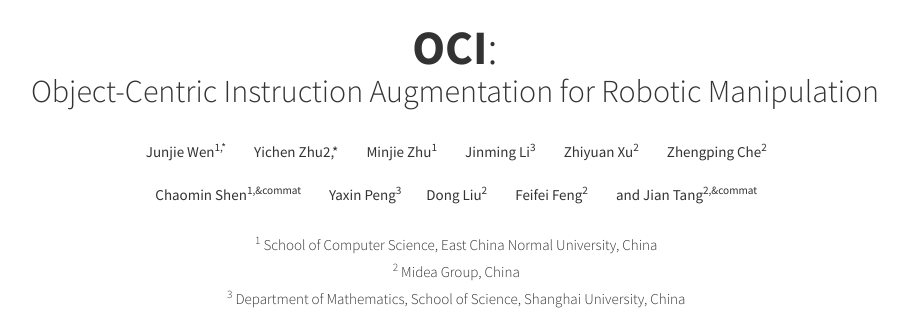
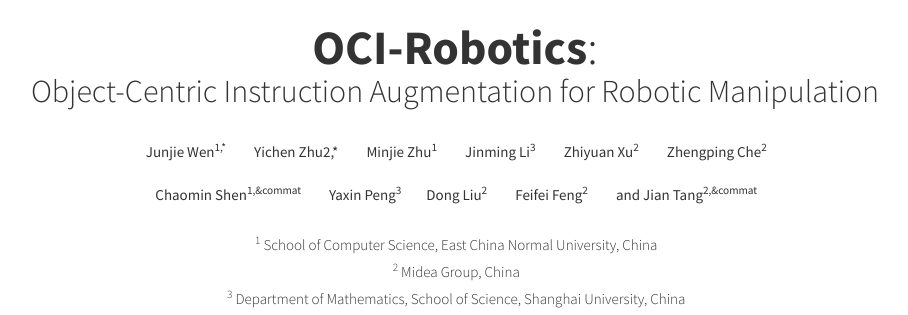
Before and after one commit to oci-robotics/oci-robotics.github.io, a plain HTML site: page index.html in a window 1280 px wide. Shown: the top 315 px of the page, without its empty margins (185-1093 px from the left). Drawn offline with nearby package versions, Linux system fonts and the light colour scheme; some packages are replaced by stand-ins of ours; a script that the page names is missing.

Commit message:
update project

```diff
--- a/index.html
+++ b/index.html
@@ -54,7 +54,7 @@
     <div class="container" id="main">
         <div class="row">
             <h2 class="col-md-12 text-center">
-                <font size="+4"><b>OCI</b>:</font> </br> Object-Centric Instruction Augmentation for Robotic Manipulation</br>
+                <font size="+4"><b>OCI-Robotics</b>:</font> </br> Object-Centric Instruction Augmentation for Robotic Manipulation</br>
                 <!--<small>
                     CoRL 2021
                 </small>-->
```
